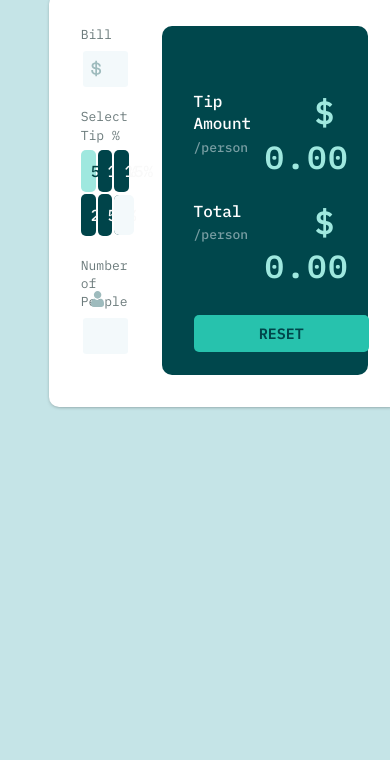
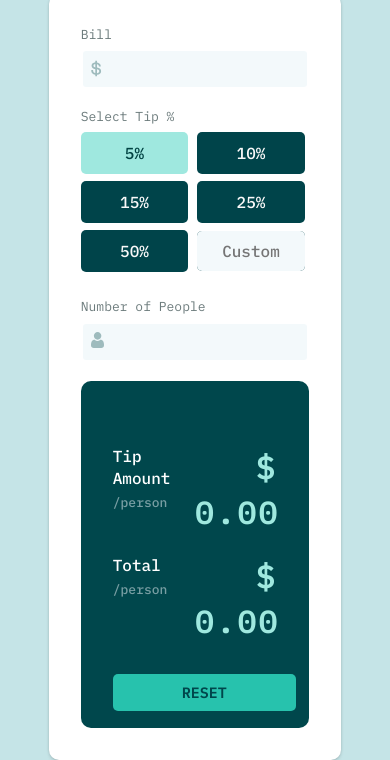
Before and after one commit to asalasachat/tip-calculator-app-main, a plain HTML site: page index.html in a window 390 px wide. Shown: the part 156-916 px from the top of the page. Before the commit the page ends 844 px from the top, so only its background shows below. Drawn offline with Linux system fonts and the light colour scheme.

Commit message:
adapter le design a la version mobile

```diff
--- a/assets/css/style.css
+++ b/assets/css/style.css
@@ -22,7 +22,7 @@ header img{
 }
 
 .calculating-board{
-    display: table; /* Make the container element behave like a table */
+    display: table;
     width: 100%;
 }
 
@@ -194,10 +194,10 @@ header img{
 button.reset{
     position: absolute;
     bottom: 17px;
-    width: 85%;
+    width: 80%;
     margin: auto;
     display: inline-block;
-    margin: 3% 0%;
+    margin: auto;
     background: #27c2ad;
     border: none;
     padding: 8px;
@@ -223,3 +223,29 @@ button.reset:hover{
         background: #9fe8df;
     }
 }
+
+@media screen and (max-width: 768px) {
+    .calculating-board{
+        display: block;
+        width: 100%;
+    }
+
+    .calculating-board .inputs{
+        margin-right: 0px;
+        padding-right: 0px;
+    }
+    .calculating-board .inputs, .calculating-board .results{
+        display: inline-block;
+        width: 100%;
+    }
+    .inputs ul li{
+        width:47% ;
+        margin-right: 4%;
+    }
+    .inputs ul li:nth-child(3){
+        margin-right: 4%;
+    }
+    .inputs ul li:nth-child(2), .inputs ul li:nth-child(4), .inputs ul li:nth-child(6){
+        margin-right: 0 !important;
+    }
+}
```
